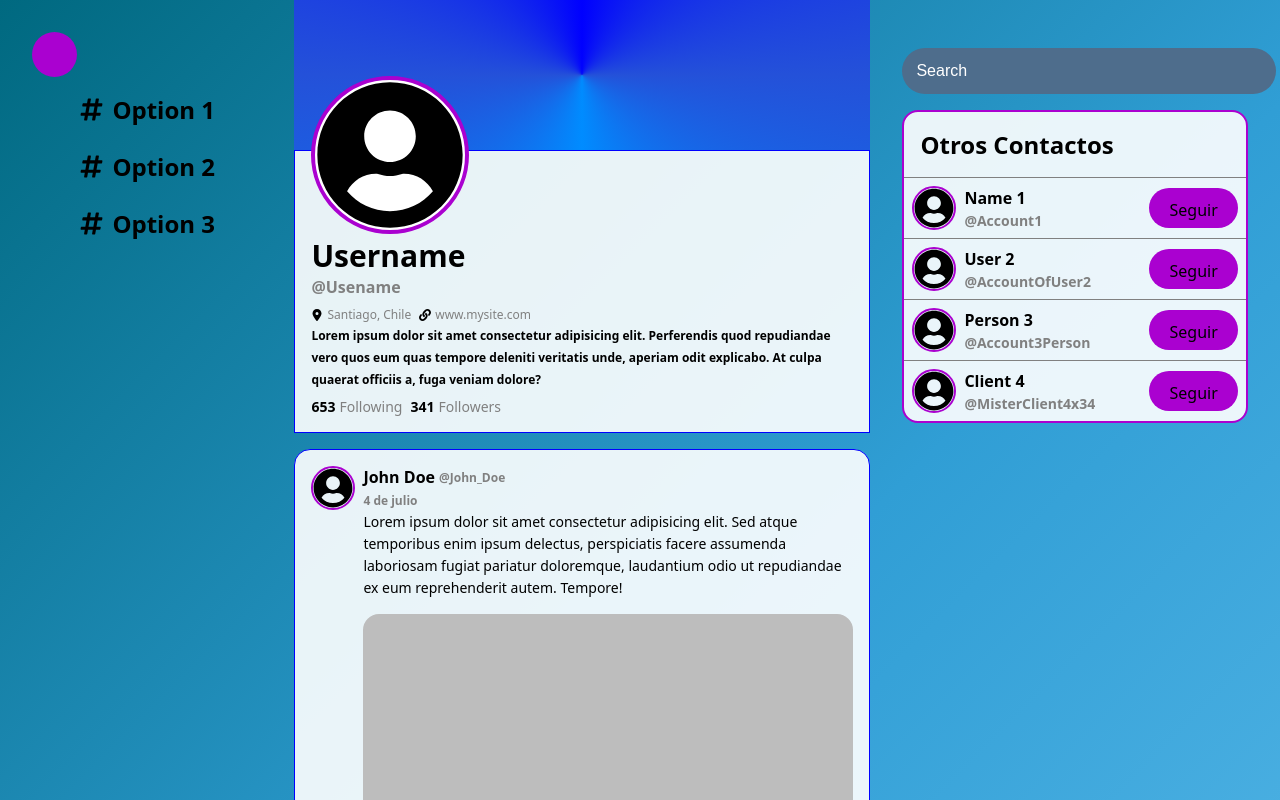
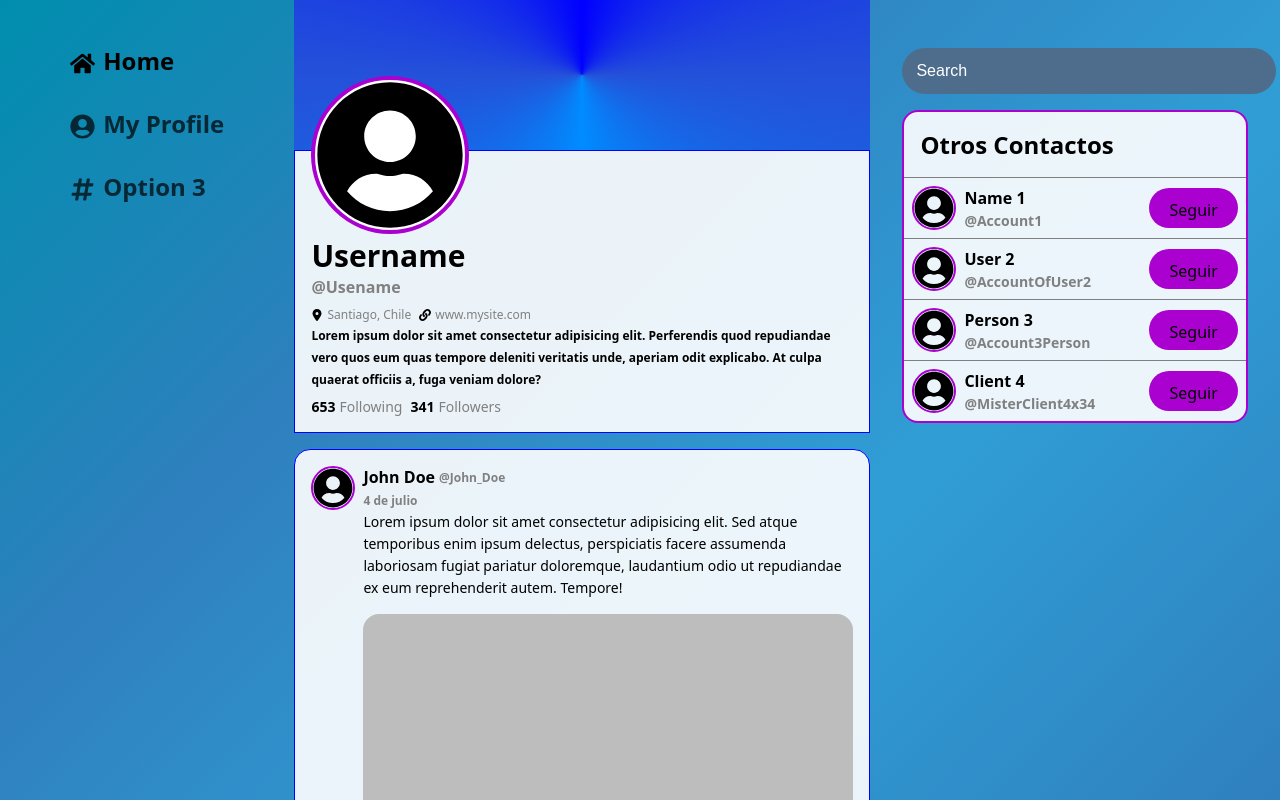
Before and after one commit to Nachocisss/socialMedia, a React (Vite) app: page / in a window 1280 px wide. Shown: the top 800 px of the page. Built offline with nearby package versions, Linux system fonts and the light colour scheme.

Commit message:
left section options

```diff
--- a/src/App.css
+++ b/src/App.css
@@ -2,5 +2,12 @@
   width: 100vw;
   min-height: 100vh;
   display: flex;
-  background: linear-gradient(-45deg, #5fbdec, #309ed5, #006980);
+  background: linear-gradient(
+    -45deg,
+    #008eae,
+    #2f80be,
+    #309ed5,
+    #2f80be,
+    #008eae
+  );
 }
--- a/src/components/UserIcon/UserIcon.tsx
+++ b/src/components/UserIcon/UserIcon.tsx
@@ -1,6 +1,7 @@
 import React from "react";
 import { FaUserCircle } from "react-icons/fa";
 import "./UserIcon.css";
+
 export function UserIcon() {
   return (
     <div className="userTokenContainer">
--- a/src/screens/LeftMenu/LeftMenu.css
+++ b/src/screens/LeftMenu/LeftMenu.css
@@ -1,14 +1,15 @@
 .LeftMenuContainer {
   flex: 2;
+  display: flex;
   padding: 32px;
+  justify-content: center;
 }
 .LeftMenuOptionContainer {
-  padding: 8px;
-  margin-top: 8px;
+  padding: 12px;
 }
 .LeftMenuOptionContainer:hover {
-  outline: 1px solid black;
-  border-radius: 8px;
+  background-color: rgba(255, 255, 255, 0.103);
+  border-radius: 16px;
   cursor: pointer;
 }
 .circle {
@@ -19,12 +20,16 @@
 }
 .menuItemContainer {
   display: flex;
-  justify-content: center;
+  justify-content: start;
   align-items: center;
+  opacity: 0.7;
   gap: 8px;
+}
+.menuItemContainerSelected {
+  opacity: 1;
 }
 .menuItemTitle {
   font-size: 24px;
-  font-weight: 600;
-  color: black;
+  font-weight: 800;
+  padding-bottom: 6px;
 }
--- a/src/screens/LeftMenu/LeftMenu.tsx
+++ b/src/screens/LeftMenu/LeftMenu.tsx
@@ -1,38 +1,49 @@
-import React from "react";
+import React, { useState } from "react";
 import "./LeftMenu.css";
 import { FaHashtag } from "react-icons/fa";
+import { FaUserCircle } from "react-icons/fa";
+import { FaHome } from "react-icons/fa";
 
 const options = [
   {
-    title: "Option 1",
-    icon: <FaHashtag size={25} fill="black" />,
+    title: "Home",
+    icon: <FaHome size={25} />,
   },
   {
-    title: "Option 2",
-    icon: <FaHashtag size={25} fill="black" />,
+    title: "My Profile",
+    icon: <FaUserCircle size={25} />,
   },
   {
     title: "Option 3",
-    icon: <FaHashtag size={25} fill="black" />,
+    icon: <FaHashtag size={25} />,
   },
 ];
 export default function LeftMenu() {
+  const [selectedIndex, setSelectedIndex] = useState(0);
   return (
     <aside className="LeftMenuContainer">
-      <div className="circle"></div>
-      {options.map((option) => {
+      <div>
+        {options.map((option, index) => {
+          const selected = selectedIndex === index;
           return (
             <div
               key={`${option.title}-LeftMenu-option`}
               className="LeftMenuOptionContainer"
+              onClick={() => setSelectedIndex(index)}
             >
-            <div className="menuItemContainer">
+              <div
+                className={`menuItemContainer ${
+                  selected && "menuItemContainerSelected"
+                }`}
+              >
                 {option.icon}
-              <span className="menuItemTitle">{option.title}</span>
+                <span className={`menuItemTitle`}>{option.title}</span>
               </div>
+              {}
             </div>
           );
         })}
+      </div>
     </aside>
   );
 }
```
Lines whose indentation alone changed are shown as unchanged.
